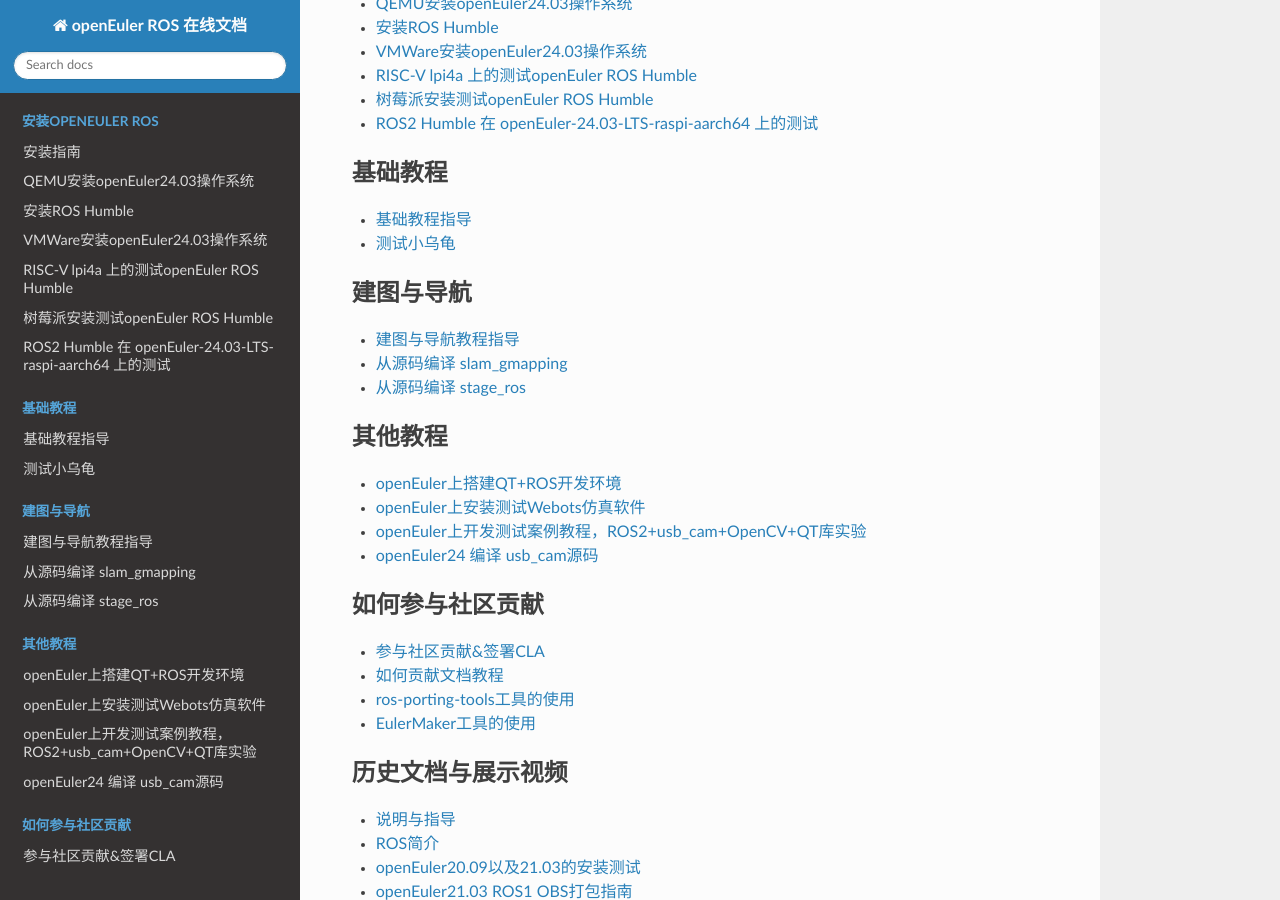
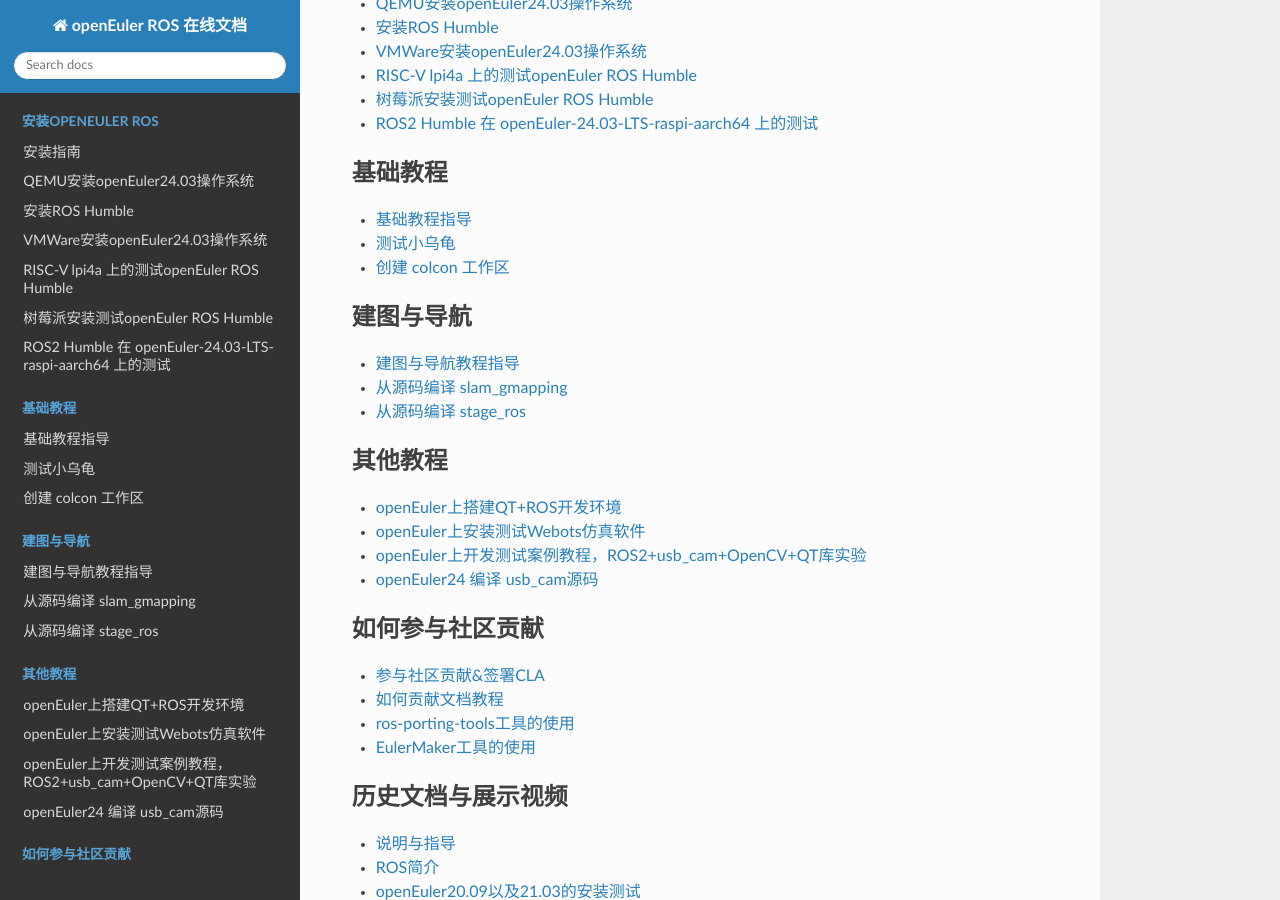
Before and after one commit to openeuler-mirror/ros, a Sphinx documentation site: the page built from docs/source/index.rst, in a window 1280 px wide and 900 px high, scrolled down 753 px. Built offline with Sphinx 7.4.7 and the Read the Docs theme 2.0.0, drawn with Linux system fonts in a browser that asks for light colours; some of the changed lines change nothing that is shown.

Commit message:
add: 添加页面 创建colcon工作区

````diff
--- a/docs/source/index.rst
+++ b/docs/source/index.rst
@@ -35,6 +35,7 @@
 
    tutorials/guide.md
    tutorials/use-turtlesim.md
+   tutorials/creating-a-colcon-workspace.md
 
 .. toctree::
    :maxdepth: 1
--- /dev/null
+++ b/docs/source/tutorials/creating-a-colcon-workspace.md
@@ -0,0 +1,69 @@
+# 创建 colcon 工作区
+
+## 开始前的准备
+
+ - [安装 ROS 2 Humble](../installation/install-ros-humble.md)
+ - 安装 colcon
+
+在 `openEuler 24.03` 上安装 `colcon` 可以使用 `pip3`
+
+```bash
+pip3 install -U pytest colcon-common-extensions
+```
+
+## 创建工作区
+
+```bash
+mkdir -p ~/ros2_ws/src/example
+cd ~/ros2_ws/src/example
+# 创建一个包，名称为test01，采用MIT协议开源
+ros2 pkg create test01 --license MIT
+```
+
+然后会在 `src/example` 下创建一个名为 `test01` 的包
+
+可以把 `example` 目录创建为git仓库，管理你的项目
+
+首先，[在 GitHub 上创建一个存储库](https://docs.github.com/zh/repositories/creating-and-managing-repositories/creating-a-new-repository)
+
+```bash
+# cd ~/ros2_ws/src/example
+echo "# test01" >> README.md
+git init
+# 创建并切换到一个名为test01的分支
+git checkout -q -b test01
+git add .
+git commit -m "first commit"
+# 修改为你的仓库地址
+git remote add origin https://github.com/your_account/your_repo.git
+git push --set-upstream origin test01
+```
+
+上面的命令会初始化Git仓库，创建一个`test01`分支并推送到远程仓库
+
+可以先用`colcon build`初始化一下工作区
+
+```bash
+cd ~/ros2_ws
+colcon build
+```
+
+然后会在顶层目录创建三个文件夹
+
+```text
+.
+├── build
+├── install
+├── log
+└── src
+```
+
+此时，执行 `source ~/ros2_ws/install/setup.bash` 设置环境，或者添加到`.bashrc`中
+
+```bash
+echo "source ~/ros2_ws/install/setup.bash" >> ~/.bashrc
+```
+
+## 相关链接
+
+[Using colcon to build packages](https://docs.ros.org/en/humble/Tutorials/Beginner-Client-Libraries/Colcon-Tutorial.html)
--- a/docs/source/tutorials/guide.md
+++ b/docs/source/tutorials/guide.md
@@ -5,3 +5,6 @@
 大部分内容与官方教程一致，本教程主要挑选一些重要知识点进行汇总讲解，同时重点标明在openEuler系统上的不同点
 
 ![image-20231123211408235](image/humble-small.png)
+
+ - [创建 colcon 工作区](./creating-a-colcon-workspace.md)
+ - [测试小乌龟](./use-turtlesim.md)
````
